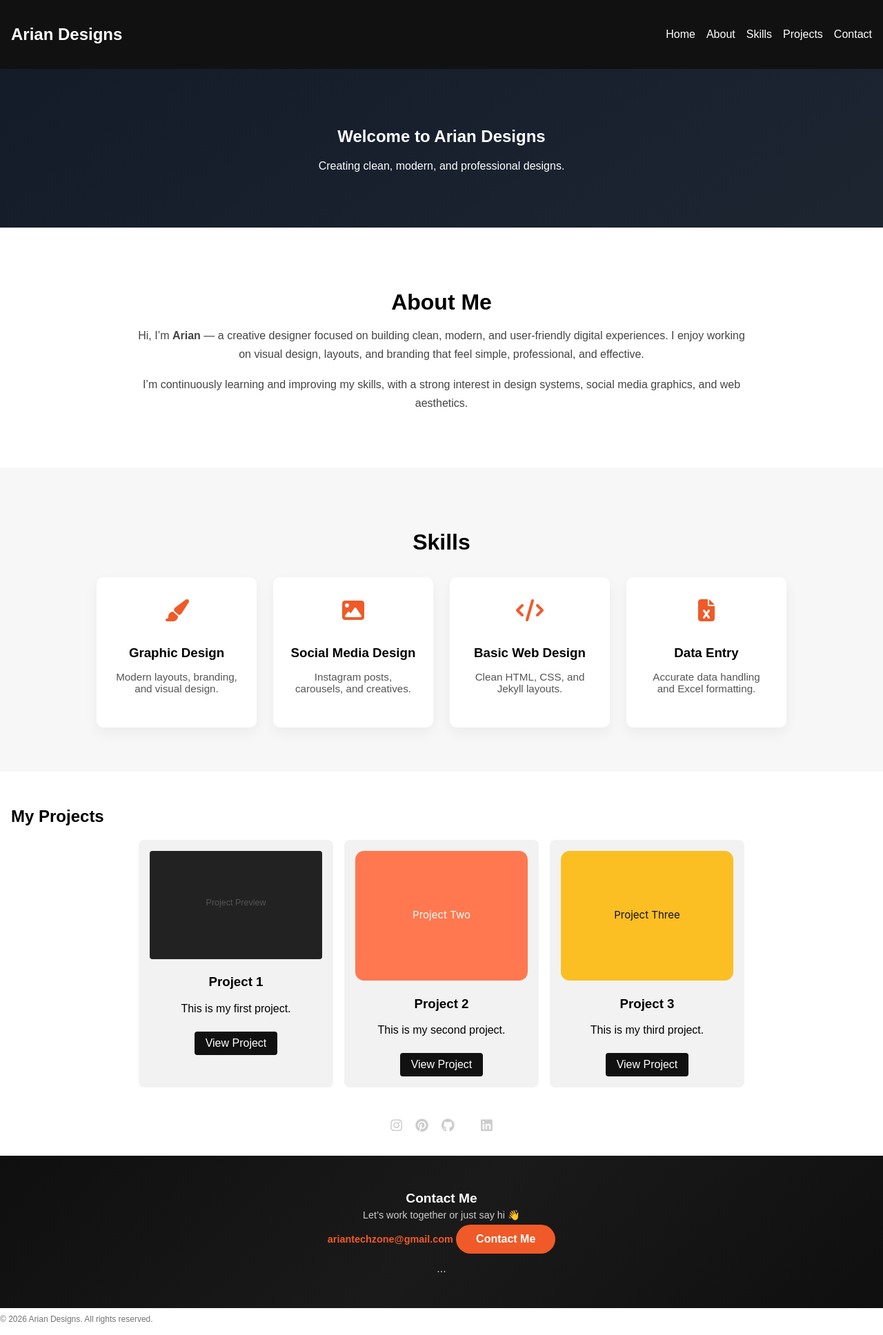
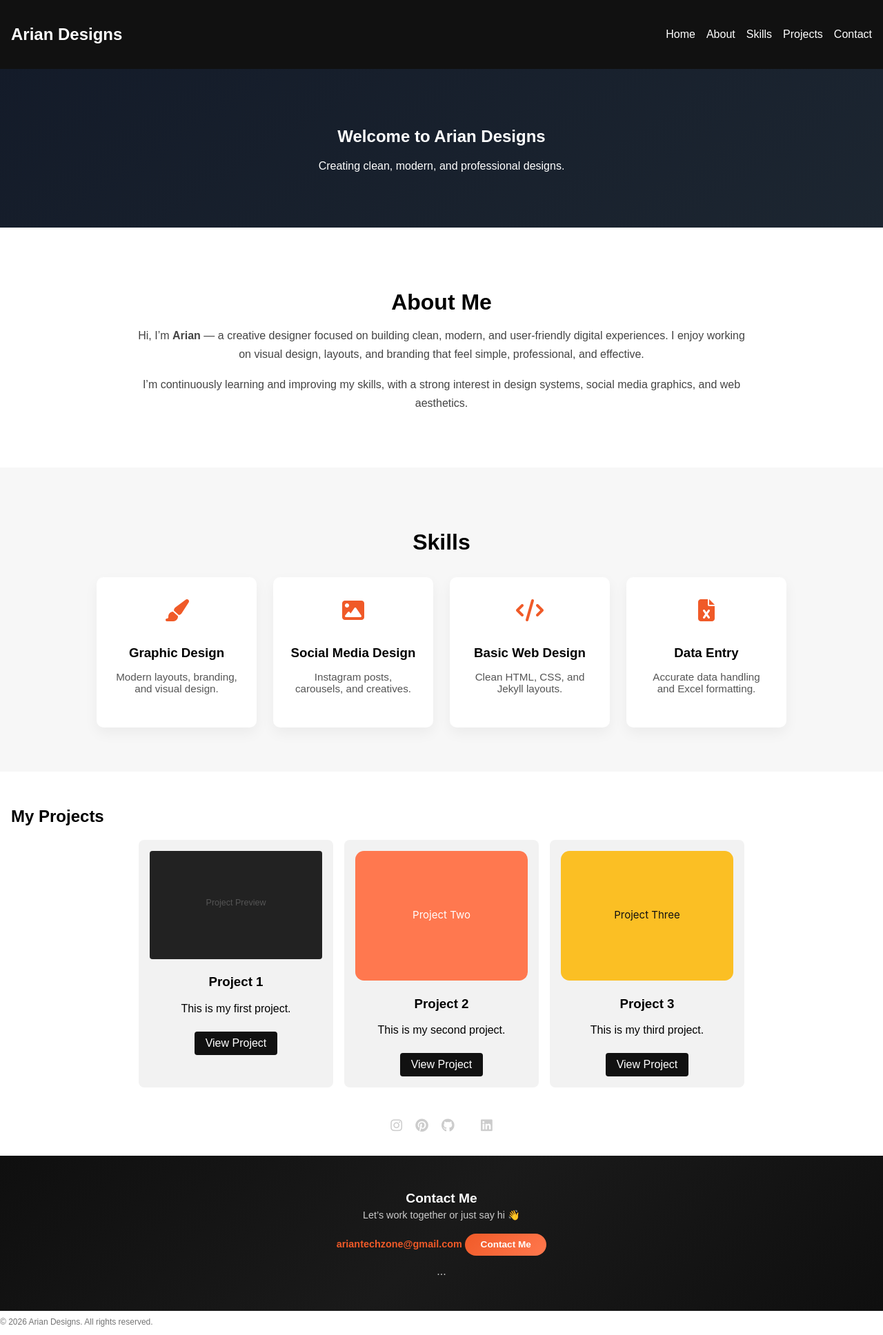
Before and after one commit to ariantechzone-stack/ariantechzone-stack.github.io, a Jekyll site: the page built from index.md, in a window 1280 px wide. Shown: the whole page at 69% size. Built offline with Jekyll 4.4.1, drawn with Linux system fonts in a browser that asks for light colours.

Commit message:
Update style.css

```diff
--- a/assets/css/style.css
+++ b/assets/css/style.css
@@ -222,19 +222,22 @@ footer {
 
 .contact-btn {
   display: inline-block;
-  padding: 0.75rem 1.8rem;
-  background: #f05a28;
+  margin-top: 0.8rem;
+  padding: 0.55rem 1.4rem;
+  font-size: 0.85rem;
+  font-weight: 600;
   color: #fff;
+  background: linear-gradient(135deg, #f05a28, #ff784e);
+  border-radius: 30px;
   text-decoration: none;
-  font-weight: 600;
-  border-radius: 30px;
-  transition: transform 0.2s ease, box-shadow 0.2s ease;
+  transition: transform 0.25s ease, box-shadow 0.25s ease;
 }
 
 .contact-btn:hover {
-  transform: translateY(-3px);
-  box-shadow: 0 8px 20px rgba(240,90,40,0.4);
+  transform: translateY(-2px);
+  box-shadow: 0 8px 20px rgba(240, 90, 40, 0.35);
 }
+
 
 .site-footer {
   background: #0f0f0f;
```
